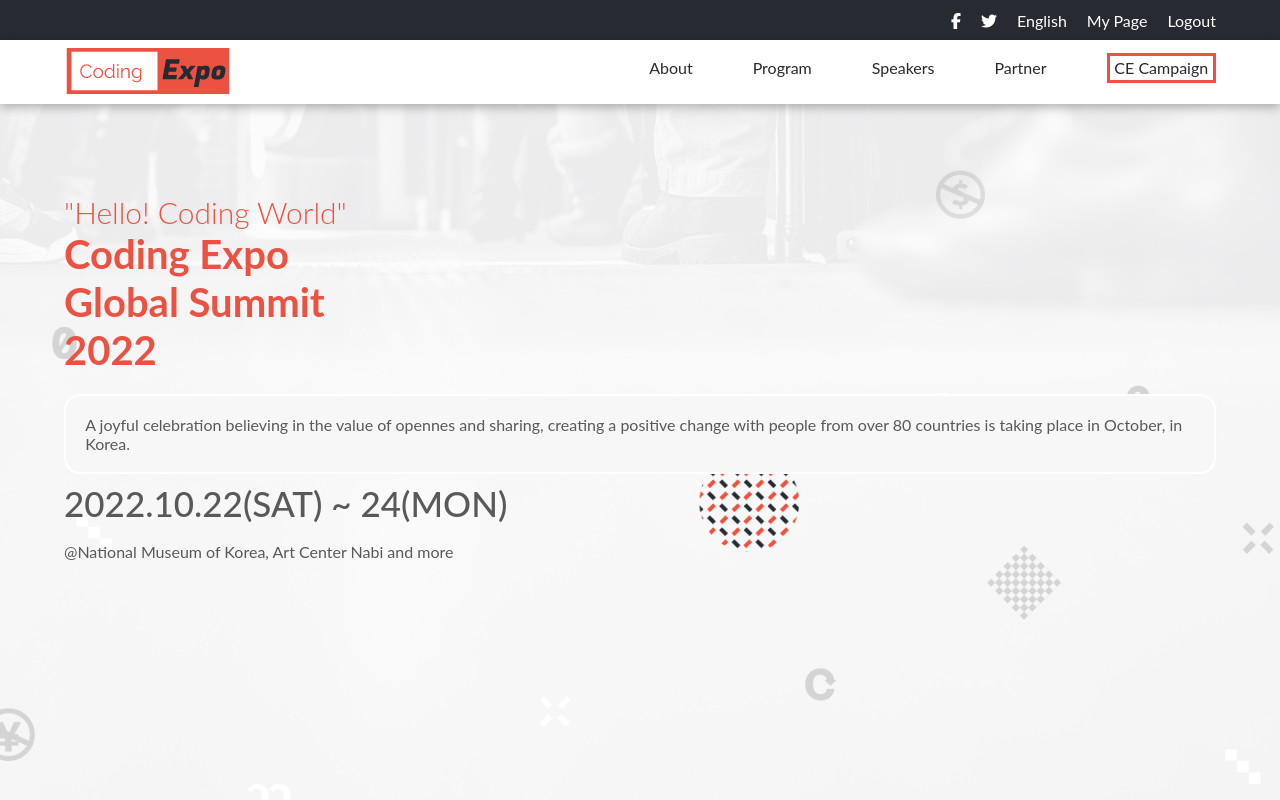
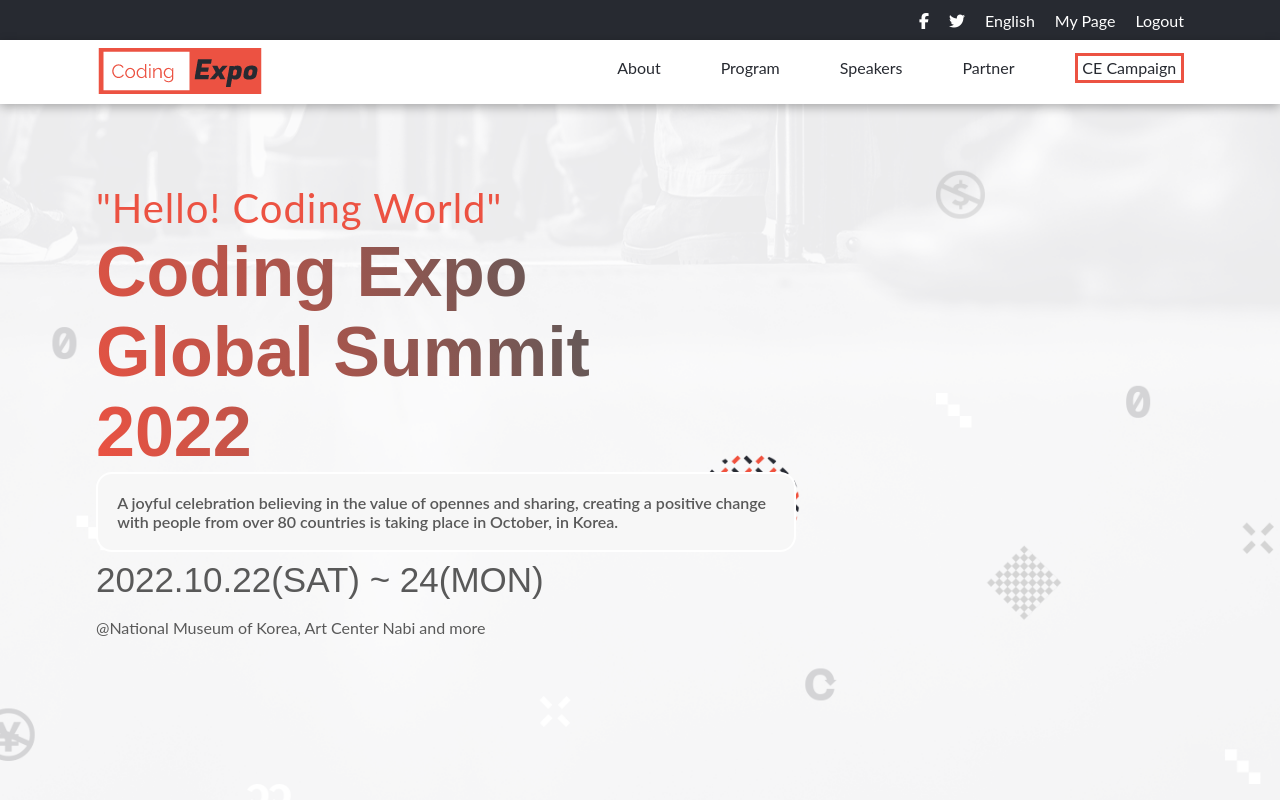
Before and after one commit to gak92/Module01_Capstone_Project, a website: page index.html in a window 1280 px wide. Shown: the top 800 px of the page. Drawn offline with Linux system fonts and the light colour scheme; a web font is replaced by a local one.

Commit message:
Update headline text font and apply gradient to it

```diff
--- a/sass/main.scss
+++ b/sass/main.scss
@@ -45,7 +45,7 @@
 }
 
 .container {
-  width: 90%;
+  width: 85%;
   margin: 0 auto;
 }
 
@@ -276,16 +276,33 @@
 
   .hello-coding {
     color: $orange-color;
-    font-size: 3rem;
-    font-weight: 300;
-    padding-top: 3em;
+    font-size: 4rem;
+    font-weight: 400;
+    padding-top: 1em;
     display: block;
+    letter-spacing: 0.1rem;
+
+    @include desktop-media-query {
+      padding-top: 2em;
+    }
   }
 
   h1 {
-    font-size: 4rem;
+    font-family: $cocogoose-font;
+    font-size: 5rem;
     color: $orange-color;
-    font-weight: 700;
+    font-weight: 800;
+    background-image: linear-gradient(70deg, #ec5242, #595959, #272a31);
+    background-clip: text;
+    -webkit-background-clip: text;
+    -webkit-text-fill-color: transparent;
+    -moz-background-clip: text;
+    -moz-text-fill-color: transparent;
+    margin-bottom: 0em;
+
+    @include desktop-media-query {
+      font-size: 7rem;
+    }
   }
 
   .headline-desc {
@@ -294,6 +311,8 @@
     border: 2px solid #fff;
     border-radius: 1em;
     padding: 1.2em;
+    max-width: 700px;
+    font-weight: 600;
   }
 
   .about-desc {
@@ -318,6 +337,7 @@
     color: $dark-gray-color;
     font-size: 3.5rem;
     font-weight: 500;
+    font-family: $cocogoose-font;
   }
 
   p {
```
Also changed, not shown: index.html (+3 -9 lines), css/main.css, 1 other file.
